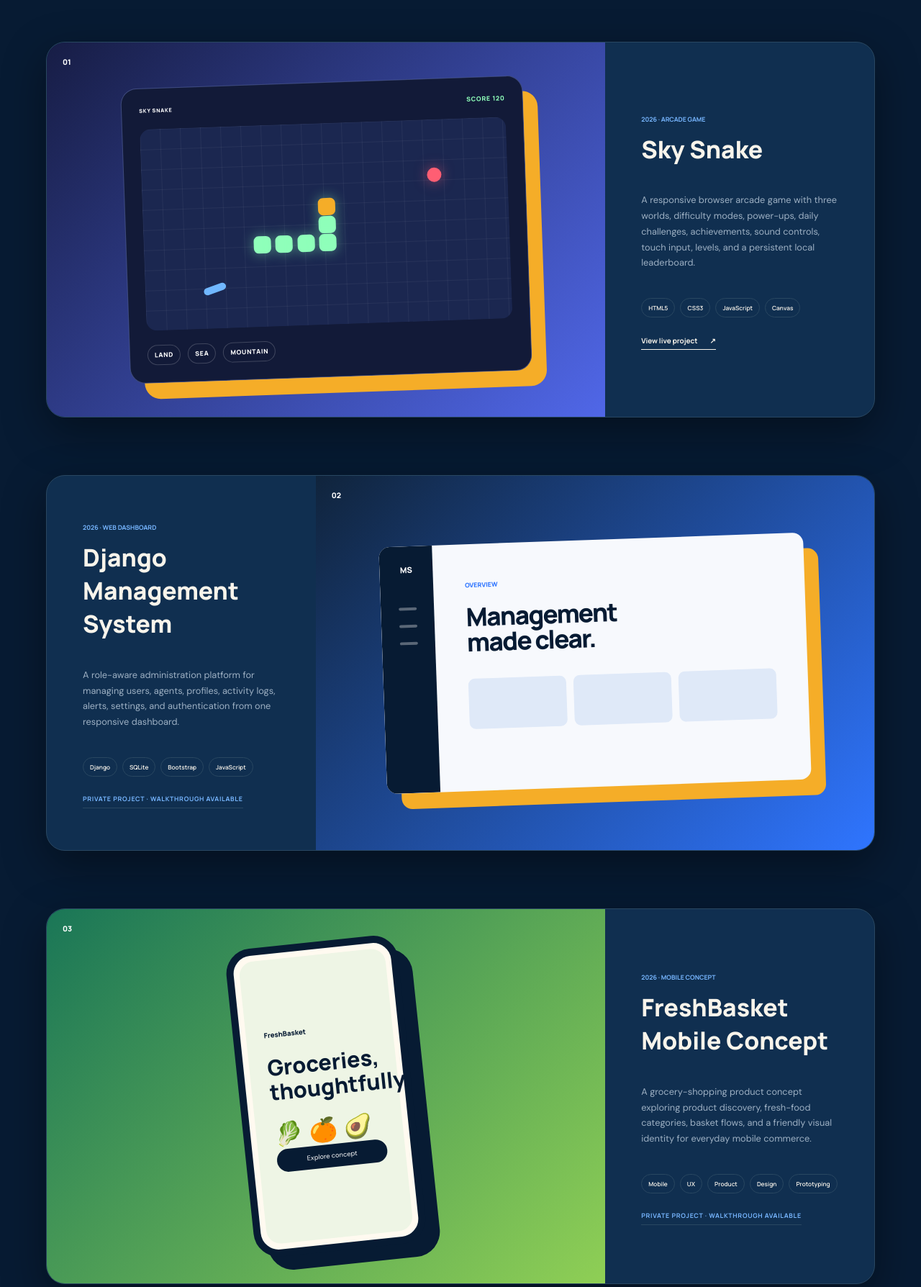
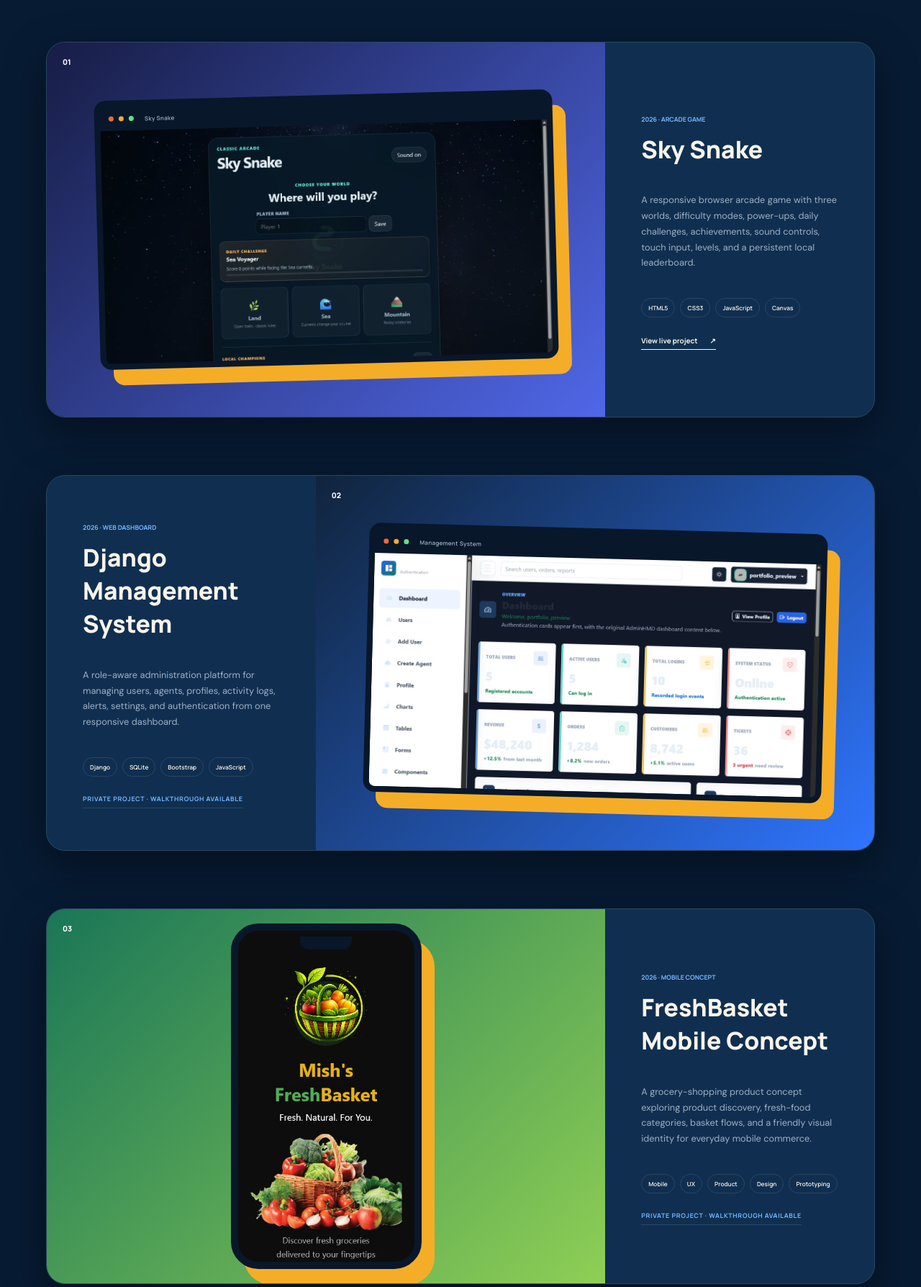
Before and after one commit to mishlight/My-portfolio, a Django app: page / in a window 1280 px wide. Shown: the part 1267-3055 px from the top of the page at 72% size. Run offline with Django 5.2, Linux system fonts and the light colour scheme; data comes from the database, SQL or seed files in the repository.

Commit message:
Replace project mockups with authentic screenshots

```diff
--- a/static/css/projects.css
+++ b/static/css/projects.css
@@ -30,6 +30,17 @@ html{max-width:100%;overflow-x:hidden}
 .fresh-mock{box-shadow:18px 20px 0 #071b33}
 .yummy-mobile-mock{box-shadow:18px 20px 0 #f5ad28}
 .yummy-mobile-mock>div{background:#1c272a;color:white}
+.project-shot{position:relative;z-index:1;overflow:hidden;background:#0a1627}
+.browser-shot{width:82%;height:72%;border:8px solid #08172a;border-radius:16px;box-shadow:18px 22px 0 #f5ad28;transform:rotate(-1.5deg)}
+.project-card:nth-child(even) .browser-shot{transform:rotate(1.5deg)}
+.shot-bar{height:34px;background:#08172a;display:flex;align-items:center;gap:7px;padding:0 12px;color:#9db0c3}
+.shot-bar i{width:7px;height:7px;border-radius:50%;background:#f4673a}
+.shot-bar i:nth-child(2){background:#f5ad28}.shot-bar i:nth-child(3){background:#63df88}
+.shot-bar span{margin-left:8px;font:600 .5rem Manrope;letter-spacing:.04em}
+.browser-shot img{width:100%;height:calc(100% - 34px);object-fit:cover;object-position:top center;display:block}
+.mobile-shot{width:265px;height:480px;border:10px solid #08172a;border-radius:38px;box-shadow:18px 22px 0 #f5ad28;background:#08172a}
+.mobile-shot img{width:100%;height:100%;object-fit:cover;object-position:center;display:block;border-radius:25px}
+.phone-speaker{position:absolute;z-index:2;top:8px;left:50%;width:72px;height:18px;transform:translateX(-50%);border-radius:0 0 12px 12px;background:#08172a}
 .snake-mock{width:72%;background:#121a38;color:white;padding:24px;border:1px solid #94a7ff55;border-radius:22px;box-shadow:20px 22px 0 #f5ad28;transform:rotate(-2deg)}
 .snake-top,.snake-bottom{display:flex;align-items:center;justify-content:space-between;font:800 .55rem Manrope;letter-spacing:.08em}
 .snake-top span{color:#8fffba}
@@ -42,6 +53,8 @@ html{max-width:100%;overflow-x:hidden}
 @media(max-width:580px){
   .dashboard-mock,.store-mock,.desktop-mock{width:84%}
   .snake-mock{width:84%;padding:17px}.snake-board{height:220px}
+  .browser-shot{width:88%;height:68%}
+  .mobile-shot{width:205px;height:350px;border-width:8px}
   .dashboard-mock{grid-template-columns:48px 1fr;height:70%}
   .mock-sidebar{padding:20px 12px}
   .mock-dashboard,.desktop-body{padding:28px}
--- a/templates/portfolio/home.html
+++ b/templates/portfolio/home.html
@@ -10,7 +10,7 @@
   <link rel="preconnect" href="https://fonts.gstatic.com" crossorigin>
   <link href="https://fonts.googleapis.com/css2?family=DM+Sans:wght@400;500;600&family=Manrope:wght@500;600;700;800&display=swap" rel="stylesheet">
   <link rel="stylesheet" href="{% static 'css/style.css' %}?v=5">
-  <link rel="stylesheet" href="{% static 'css/projects.css' %}?v=1">
+  <link rel="stylesheet" href="{% static 'css/projects.css' %}?v=2">
 </head>
 <body>
 <div class="page-glow"></div>
@@ -59,21 +59,21 @@
         <div class="project-visual visual-{{ forloop.counter }}">
           <div class="project-number">0{{ forloop.counter }}</div>
           {% if forloop.counter == 1 %}
-          <div class="snake-mock"><div class="snake-top"><small>SKY SNAKE</small><span>SCORE 120</span></div><div class="snake-board"><i></i><i></i><i></i><i></i><i></i><i></i><b></b><em></em></div><div class="snake-bottom"><span>LAND</span><span>SEA</span><span>MOUNTAIN</span></div></div>
+          <div class="project-shot browser-shot"><div class="shot-bar"><i></i><i></i><i></i><span>Sky Snake</span></div><img src="{% static 'images/projects/sky-snake.png' %}" alt="Sky Snake game interface"></div>
           {% elif forloop.counter == 2 %}
-          <div class="dashboard-mock"><div class="mock-sidebar"><b>MS</b><i></i><i></i><i></i></div><div class="mock-dashboard"><small>OVERVIEW</small><strong>Management<br>made clear.</strong><div><span></span><span></span><span></span></div></div></div>
+          <div class="project-shot browser-shot"><div class="shot-bar"><i></i><i></i><i></i><span>Management System</span></div><img src="{% static 'images/projects/management-system.png' %}" alt="Management System dashboard"></div>
           {% elif forloop.counter == 3 %}
-          <div class="phone-mock fresh-mock"><div><small>FreshBasket</small><b>Groceries,<br>thoughtfully.</b><span>🥬 🍊 🥑</span><button>Explore concept</button></div></div>
+          <div class="project-shot mobile-shot"><div class="phone-speaker"></div><img src="{% static 'images/projects/freshbasket-mobile.png' %}" alt="FreshBasket mobile app interface"></div>
           {% elif forloop.counter == 4 %}
-          <div class="store-mock"><div class="browser-bar"><i></i><i></i><i></i></div><small>MISHLIGHT STORE</small><strong>Everything you need.<br>One colourful store.</strong><div>SHOP THE COLLECTION →</div></div>
+          <div class="project-shot browser-shot"><div class="shot-bar"><i></i><i></i><i></i><span>Mishlight Store</span></div><img src="{% static 'images/projects/mishlight-store.png' %}" alt="Mishlight Store product catalogue"></div>
           {% elif forloop.counter == 5 %}
           <div class="desktop-mock"><div class="desktop-top"><i></i><b>SRMS</b></div><div class="desktop-body"><span>STUDENT REGISTRATION</span><strong>Academic records.<br>Organised.</strong><div><i></i><i></i><i></i></div></div></div>
           {% elif forloop.counter == 6 %}
-          <div class="community-mock"><small>UNICONNECT</small><h3>Your campus.<br>One community.</h3><div><span>Study groups</span><span>Marketplace</span><span>Messages</span><span>Help desk</span></div></div>
+          <div class="project-shot browser-shot"><div class="shot-bar"><i></i><i></i><i></i><span>UniConnect</span></div><img src="{% static 'images/projects/uniconnect.png' %}" alt="UniConnect university platform"></div>
           {% elif forloop.counter == 7 %}
-          <div class="phone-mock yummy-mobile-mock"><div><small>YUMMY MOBILE</small><b>Order your<br>favourites.</b><span>🍔 🍕 🥤</span><button>Browse menu</button></div></div>
+          <div class="project-shot mobile-shot"><div class="phone-speaker"></div><img src="{% static 'images/projects/yummy-mobile.png' %}" alt="YUMMY mobile ordering app"></div>
           {% else %}
-          <div class="browser-mock"><div class="browser-bar"><i></i><i></i><i></i></div><small>YUMMY</small><h3>Good food.<br>Delivered simply.</h3><button>Browse menu →</button></div>
+          <div class="project-shot browser-shot"><div class="shot-bar"><i></i><i></i><i></i><span>YUMMY Restaurant</span></div><img src="{% static 'images/projects/yummy-web.png' %}" alt="YUMMY restaurant web application"></div>
           {% endif %}
         </div>
         <div class="project-info">
```
Also changed, not shown: static/images/projects/freshbasket-mobile.png (added), static/images/projects/management-system.png (added), static/images/projects/mishlight-store.png (added), static/images/projects/sky-snake.png (added), static/images/projects/uniconnect.png (added), static/images/projects/yummy-mobile.png (added), static/images/projects/yummy-web.png (added).
